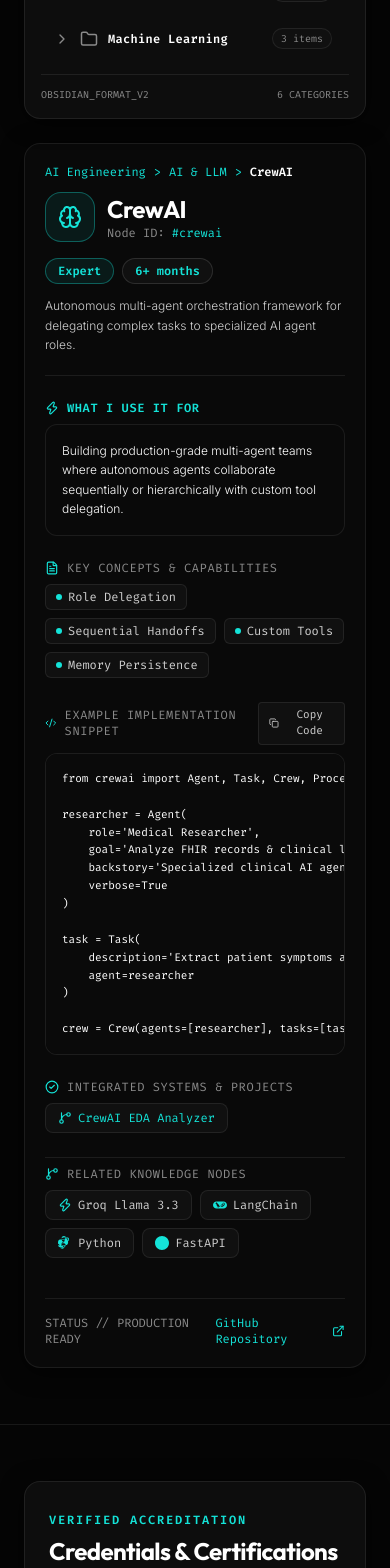
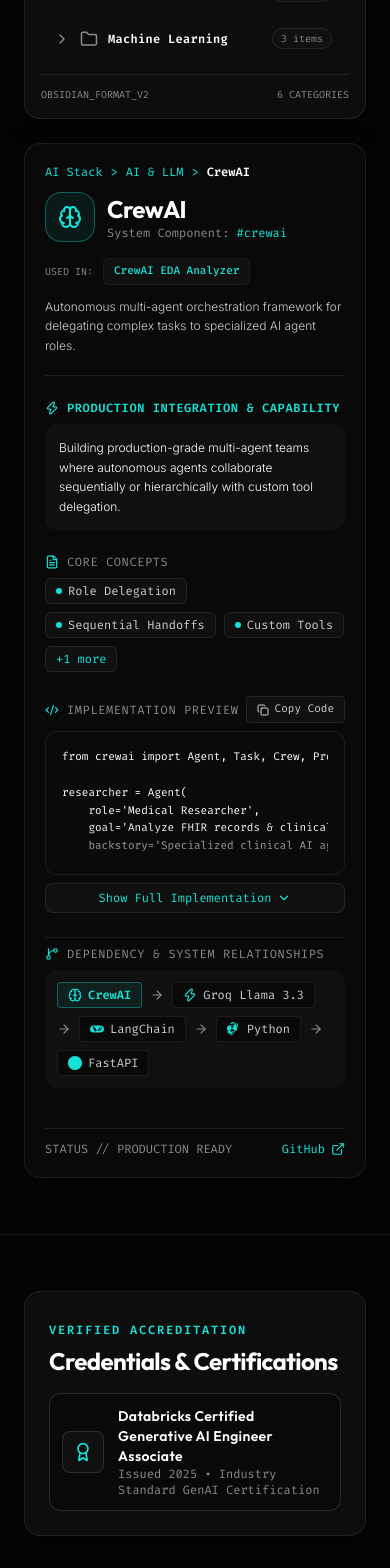
Before and after one commit to hariom-dhakar/portfolio, a React (Vite) app: page / in a window 390 px wide. Shown: the part 6542-8110 px from the top of the page. Built offline with nearby package versions, Linux system fonts and the light colour scheme.

Commit message:
feat(skills): add collapsible code snippets, dependency relationships, and project-based credibility

```diff
--- a/src/features/skills/components/InspectorPanel.tsx
+++ b/src/features/skills/components/InspectorPanel.tsx
@@ -10,7 +10,10 @@
   BookOpen,
   Zap,
   Code2,
-  CheckCircle2
+  CheckCircle2,
+  ChevronDown,
+  ChevronUp,
+  ArrowRight
 } from 'lucide-react';
 import { KNOWLEDGE_TREE_DATA, type TechnologyNode } from '../../../data/knowledgeData';
 import { TechIcon } from './TreeNode';
@@ -25,6 +28,8 @@
   onSelectTechById
 }) => {
   const [hasCopied, setHasCopied] = useState(false);
+  const [isCodeExpanded, setIsCodeExpanded] = useState(false);
+  const [showAllTags, setShowAllTags] = useState(false);
 
   if (!tech) {
     return (
@@ -36,8 +41,8 @@
           <h3 className="text-lg font-display font-semibold text-[var(--text-primary)]">
             No Technology Selected
           </h3>
-          <p className="text-xs text-[var(--text-secondary)] font-light">
-            Select any technology from the knowledge tree on the left to inspect architectural details, usage, key concepts, and code snippets.
+          <p className="text-xs text-[var(--text-secondary)] font-light leading-relaxed">
+            Select any technology from the knowledge tree on the left to inspect architectural details, production usage, code snippets, and integrated systems.
           </p>
         </div>
       </div>
@@ -54,6 +59,9 @@
     tech.relatedTech.includes(node.id)
   );
 
+  const displayedConcepts = showAllTags ? tech.keyConcepts : tech.keyConcepts.slice(0, 3);
+  const hiddenTagsCount = tech.keyConcepts.length - 3;
+
   return (
     <AnimatePresence mode="wait">
       <m.div
@@ -62,13 +70,14 @@
         animate={{ opacity: 1, y: 0 }}
         exit={{ opacity: 0, y: -10 }}
         transition={{ duration: 0.25, ease: [0.16, 1, 0.3, 1] }}
-        className="card-primary h-full p-5 md:p-6 space-y-6 flex flex-col justify-between overflow-hidden font-sans"
+        className="card-primary h-full p-5 md:p-6 space-y-6 flex flex-col justify-between font-sans"
       >
         <div className="space-y-6">
 
+          {/* HEADER (ENGINEERING FOCUSED, NO PROFICIENCY BADGES) */}
           <div className="space-y-3 border-b border-[var(--border-primary)] pb-5">
             <div className="flex items-center gap-2 text-xs font-mono text-[var(--text-gold)]">
-              <span>AI Engineering</span>
+              <span>AI Stack</span>
               <span>&gt;</span>
               <span>{tech.categoryName}</span>
               <span>&gt;</span>
@@ -85,19 +94,25 @@
                     {tech.name}
                   </h3>
                   <p className="text-xs text-[var(--text-tertiary)] font-mono">
-                    Node ID: <span className="text-[var(--text-accent)]">#{tech.id}</span>
+                    System Component: <span className="text-[var(--text-accent)]">#{tech.id}</span>
                   </p>
                 </div>
               </div>
 
-              <div className="flex items-center gap-2 shrink-0">
-                <span className="px-3 py-1 rounded-full bg-[var(--brand-glow)] border border-[var(--border-glow)] text-[var(--text-accent)] font-mono text-xs font-semibold">
-                  {tech.level}
+              {/* PROJECT-BASED VALIDATION BADGES */}
+              {tech.projects && tech.projects.length > 0 && (
+                <div className="flex flex-wrap items-center gap-1.5 shrink-0">
+                  <span className="text-[10px] font-mono text-[var(--text-tertiary)] uppercase mr-1">Used In:</span>
+                  {tech.projects.map((proj, pIdx) => (
+                    <span
+                      key={pIdx}
+                      className="px-2.5 py-1 rounded-md bg-[var(--bg-tertiary)] border border-[var(--border-gold)]/40 text-[11px] font-mono text-[var(--text-gold)] font-medium"
+                    >
+                      {proj}
                     </span>
-                <span className="px-3 py-1 rounded-full bg-[var(--bg-tertiary)] border border-[var(--border-gold)] text-[var(--text-gold)] font-mono text-xs font-semibold">
-                  {tech.years}
-                </span>
+                  ))}
                 </div>
+              )}
             </div>
 
             <p className="text-xs md:text-sm text-[var(--text-secondary)] leading-relaxed font-light">
@@ -105,23 +120,25 @@
             </p>
           </div>
 
+          {/* PRODUCTION USAGE */}
           <div className="space-y-2">
             <div className="flex items-center gap-2 text-xs font-mono uppercase tracking-wider text-[var(--text-gold)] font-semibold">
               <Zap className="w-3.5 h-3.5 text-[var(--text-gold)]" />
-              <span>What I Use It For</span>
+              <span>Production Integration & Capability</span>
             </div>
-            <div className="p-4 rounded-xl bg-[var(--bg-secondary)] border border-[var(--border-primary)] text-xs md:text-sm text-[var(--text-primary)] leading-relaxed font-light">
+            <div className="p-3.5 rounded-xl bg-[var(--bg-tertiary)] text-xs md:text-sm text-[var(--text-primary)] leading-relaxed font-light">
               {tech.usage}
             </div>
           </div>
 
+          {/* KEY CONCEPTS (COLLAPSIBLE TAG CLUTTER REDUCTION) */}
           <div className="space-y-2">
             <div className="flex items-center gap-2 text-xs font-mono uppercase tracking-wider text-[var(--text-tertiary)]">
               <FileText className="w-3.5 h-3.5 text-[var(--text-accent)]" />
-              <span>Key Concepts & Capabilities</span>
+              <span>Core Concepts</span>
             </div>
             <div className="flex flex-wrap gap-2">
-              {tech.keyConcepts.map((concept, i) => (
+              {displayedConcepts.map((concept, i) => (
                 <span
                   key={i}
                   className="px-2.5 py-1 rounded-md bg-[var(--bg-tertiary)] border border-[var(--border-primary)] text-xs font-mono text-[var(--text-secondary)] flex items-center gap-1.5"
@@ -130,14 +147,33 @@
                   {concept}
                 </span>
               ))}
+
+              {hiddenTagsCount > 0 && !showAllTags && (
+                <button
+                  onClick={() => setShowAllTags(true)}
+                  className="px-2.5 py-1 rounded-md bg-[var(--bg-tertiary)] hover:bg-[var(--bg-secondary)] border border-[var(--border-primary)] text-xs font-mono text-[var(--text-accent)] cursor-pointer transition-colors"
+                >
+                  +{hiddenTagsCount} more
+                </button>
+              )}
+
+              {showAllTags && hiddenTagsCount > 0 && (
+                <button
+                  onClick={() => setShowAllTags(false)}
+                  className="px-2 py-1 rounded-md bg-[var(--bg-tertiary)] text-xs font-mono text-[var(--text-tertiary)] hover:text-[var(--text-primary)] cursor-pointer"
+                >
+                  Show Less
+                </button>
+              )}
             </div>
           </div>
 
+          {/* EXAMPLE IMPLEMENTATION CODE SNIPPET (SHORTENED WITH SHOW MORE TOGGLE) */}
           <div className="space-y-2">
             <div className="flex items-center justify-between">
               <div className="flex items-center gap-2 text-xs font-mono uppercase tracking-wider text-[var(--text-tertiary)]">
                 <Code2 className="w-3.5 h-3.5 text-[var(--text-accent)]" />
-                <span>Example Implementation Snippet</span>
+                <span>Implementation Preview</span>
               </div>
 
               <button
@@ -158,65 +194,67 @@
               </button>
             </div>
 
-            <div className="relative rounded-xl bg-[var(--bg-code)] border border-[var(--border-primary)] p-4 font-mono text-xs overflow-x-auto text-[var(--text-primary)] scrollbar-thin">
-              <pre className="leading-relaxed whitespace-pre font-mono text-[11px] md:text-xs">
+            <div className="relative rounded-xl bg-[var(--bg-code)] border border-[var(--border-primary)] p-4 font-mono text-xs overflow-hidden text-[var(--text-primary)]">
+              <pre className={`leading-relaxed whitespace-pre font-mono text-[11px] md:text-xs ${
+                !isCodeExpanded ? 'max-h-[110px] overflow-hidden' : 'overflow-x-auto scrollbar-thin'
+              }`}>
                 <code>{tech.codeSnippet}</code>
               </pre>
-            </div>
+
+              {!isCodeExpanded && (
+                <div className="absolute bottom-0 left-0 right-0 h-12 bg-gradient-to-t from-[var(--bg-code)] to-transparent pointer-events-none flex items-end justify-center pb-1" />
+              )}
             </div>
 
-          <div className="space-y-2">
-            <div className="flex items-center gap-2 text-xs font-mono uppercase tracking-wider text-[var(--text-tertiary)]">
-              <CheckCircle2 className="w-3.5 h-3.5 text-[var(--text-accent)]" />
-              <span>Integrated Systems & Projects</span>
-            </div>
-            <div className="flex flex-wrap gap-2">
-              {tech.projects.map((proj, i) => (
-                <span
-                  key={i}
-                  className="px-3 py-1.5 rounded-lg bg-[var(--bg-tertiary)] border border-[var(--border-primary)] text-xs font-mono text-[var(--text-accent)] flex items-center gap-1.5"
+            <button
+              onClick={() => setIsCodeExpanded((prev) => !prev)}
+              className="w-full py-1.5 px-3 rounded-lg bg-[var(--bg-tertiary)] hover:bg-[var(--bg-secondary)] border border-[var(--border-primary)] text-xs font-mono text-[var(--text-accent)] flex items-center justify-center gap-1.5 transition-colors cursor-pointer"
             >
-                  <GitBranch className="w-3.5 h-3.5 text-[var(--text-accent)]" />
-                  {proj}
-                </span>
-              ))}
-            </div>
+              <span>{isCodeExpanded ? 'Show Less Code' : 'Show Full Implementation'}</span>
+              {isCodeExpanded ? <ChevronUp className="w-3.5 h-3.5" /> : <ChevronDown className="w-3.5 h-3.5" />}
+            </button>
           </div>
 
+          {/* RELATED TECHNOLOGIES (DEPENDENCY CHAIN VISUALIZATION) */}
           {relatedTechNodes.length > 0 && (
             <div className="space-y-2 pt-2 border-t border-[var(--border-primary)]">
               <div className="flex items-center gap-2 text-xs font-mono uppercase tracking-wider text-[var(--text-tertiary)]">
                 <GitBranch className="w-3.5 h-3.5 text-[var(--text-accent)]" />
-                <span>Related Knowledge Nodes</span>
+                <span>Dependency & System Relationships</span>
               </div>
-              <div className="flex flex-wrap gap-2">
+
+              <div className="flex flex-wrap items-center gap-2 p-3 rounded-xl bg-[var(--bg-tertiary)] font-mono text-xs">
+                <span className="px-2.5 py-1 rounded bg-[var(--brand-glow)] text-[var(--text-accent)] font-semibold border border-[var(--border-glow)] flex items-center gap-1.5">
+                  <TechIcon name={tech.name} className="w-3.5 h-3.5" />
+                  {tech.name}
+                </span>
+
                 {relatedTechNodes.map((rel) => (
+                  <React.Fragment key={rel.id}>
+                    <ArrowRight className="w-3.5 h-3.5 text-[var(--text-tertiary)] shrink-0" />
                     <button
-                    key={rel.id}
                       onClick={() => onSelectTechById(rel.id)}
-                    className="px-3 py-1.5 rounded-lg bg-[var(--bg-tertiary)] hover:bg-[var(--bg-secondary)] border border-[var(--border-primary)] text-xs font-mono text-[var(--text-secondary)] hover:text-[var(--text-accent)] flex items-center gap-1.5 transition-colors cursor-pointer"
+                      className="px-2.5 py-1 rounded bg-[var(--bg-secondary)] hover:bg-[var(--bg-primary)] border border-[var(--border-primary)] text-[var(--text-secondary)] hover:text-[var(--text-accent)] flex items-center gap-1.5 transition-colors cursor-pointer"
                     >
                       <TechIcon name={rel.name} className="w-3.5 h-3.5 text-[var(--text-accent)]" />
                       <span>{rel.name}</span>
                     </button>
+                  </React.Fragment>
                 ))}
               </div>
             </div>
           )}
 
           {tech.certifications && (
-            <div className="p-3.5 rounded-xl bg-[var(--bg-tertiary)] border border-[var(--border-gold)] flex items-center gap-3 text-xs font-mono text-[var(--text-gold)] font-semibold">
-              <Award className="w-5 h-5 shrink-0 text-[var(--text-gold)]" />
-              <div>
-                <span className="block font-semibold">Accreditation Verified</span>
-                <span>{tech.certifications}</span>
-              </div>
+            <div className="p-3 rounded-xl bg-[var(--bg-tertiary)] border border-[var(--border-gold)]/50 flex items-center gap-3 text-xs font-mono text-[var(--text-gold)] font-semibold">
+              <Award className="w-4 h-4 shrink-0 text-[var(--text-gold)]" />
+              <span>Accredited: {tech.certifications}</span>
             </div>
           )}
 
         </div>
 
-        <div className="pt-4 mt-4 border-t border-[var(--border-primary)] flex items-center justify-between text-xs font-mono text-[var(--text-tertiary)]">
+        <div className="pt-3 mt-4 border-t border-[var(--border-primary)] flex items-center justify-between text-xs font-mono text-[var(--text-tertiary)]">
           <span>STATUS // PRODUCTION READY</span>
           {tech.github && (
             <a
@@ -225,7 +263,7 @@
               rel="noopener noreferrer"
               className="text-[var(--text-accent)] hover:underline flex items-center gap-1.5"
             >
-              <span>GitHub Repository</span>
+              <span>GitHub</span>
               <ExternalLink className="w-3.5 h-3.5" />
             </a>
           )}
```
Lines whose indentation alone changed are shown as unchanged.
